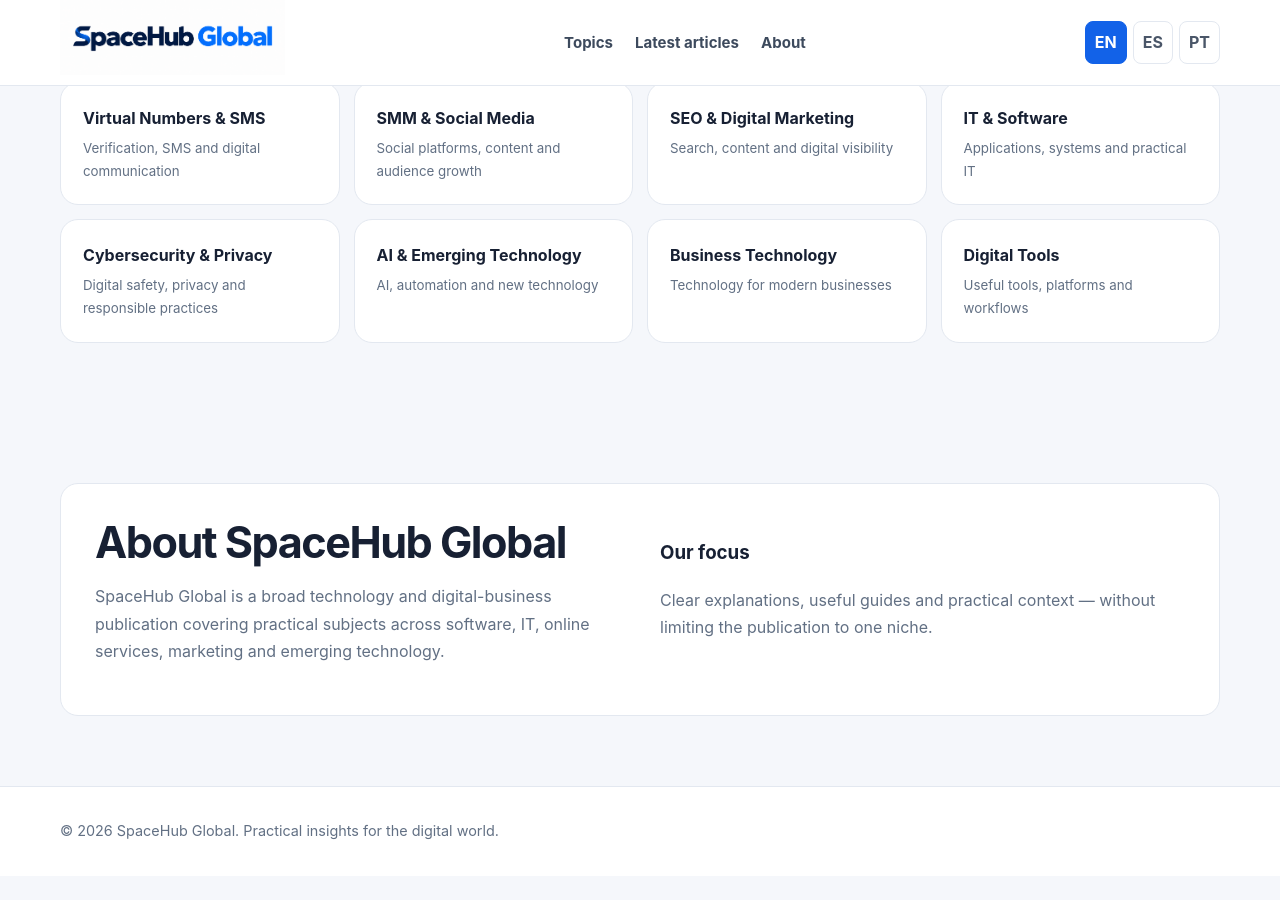
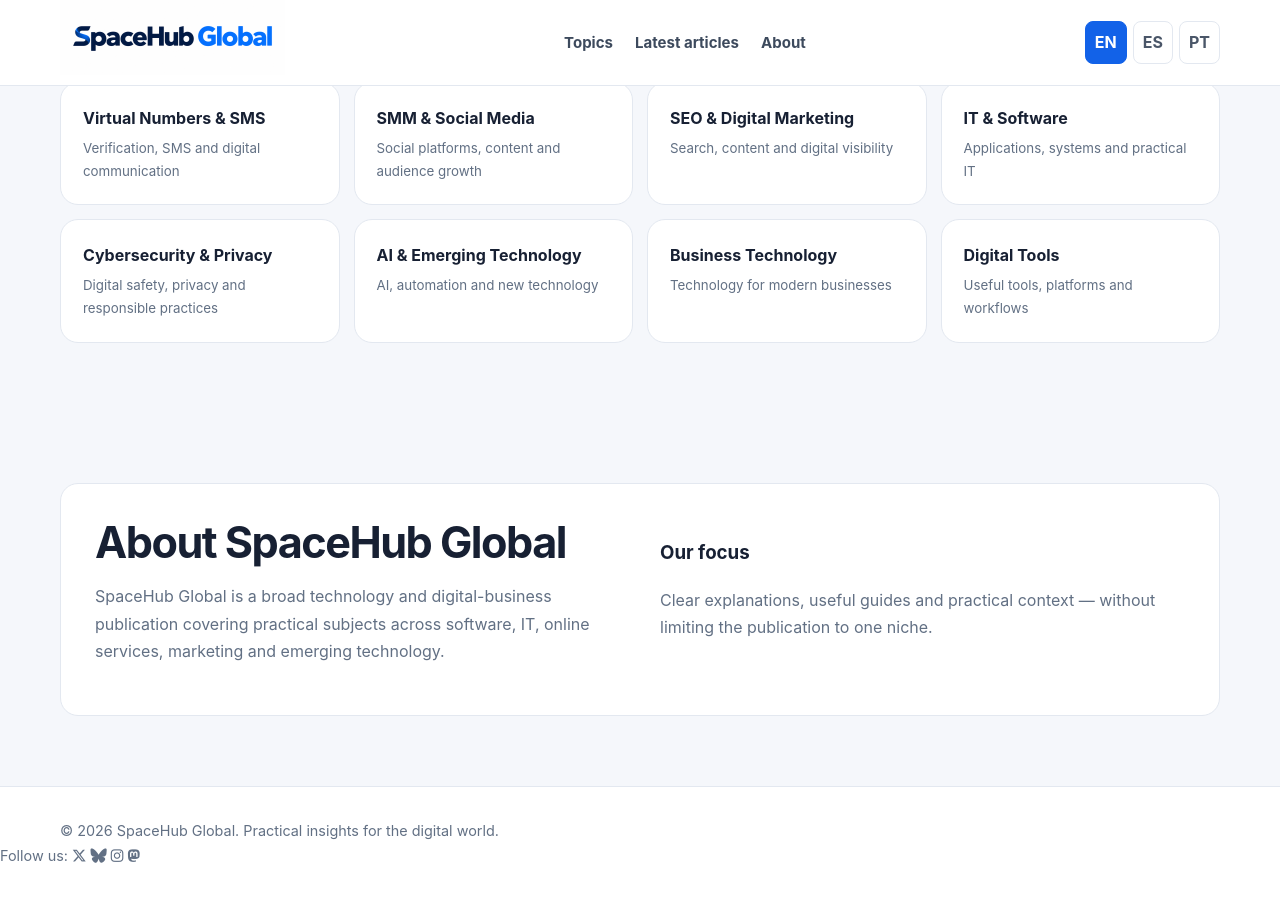
Before and after one commit to spacehubglobal/spacehubglobal.github.io, a Jekyll site: the page built from index.html, in a window 1280 px wide and 900 px high, scrolled down 1377 px. Built offline with Jekyll 4.4.1, drawn with Linux system fonts in a browser that asks for light colours; before the commit the page ends 2253 px from its top, so only the background shows below that.

Commit message:
update - social media link and logo

```diff
--- a/_layouts/article.html
+++ b/_layouts/article.html
@@ -9,6 +9,6 @@
 <style>
 body{margin:0;background:#f6f8fc;color:#172033;font:16px/1.75 system-ui,-apple-system,"Segoe UI",Roboto,Arial,sans-serif}.wrap{width:min(1080px,calc(100% - 34px));margin:auto}.top{background:#fff;border-bottom:1px solid #e3e8f0;padding:14px 0;position:sticky;top:0;z-index:10}.nav{display:flex;justify-content:space-between;align-items:center;gap:20px}.brand{font-weight:850;color:#1262e8;text-decoration:none}.actions{display:flex;gap:12px;align-items:center}.home{font-weight:700;color:#344054;text-decoration:none}.lang{font-size:.85rem;text-decoration:none;color:#1262e8;font-weight:800}.article{padding:45px 0 80px}.content{background:#fff;border:1px solid #e3e8f0;border-radius:18px;padding:clamp(22px,5vw,55px)}a{color:#1262e8}img{max-width:100%;height:auto}table{max-width:100%;border-collapse:collapse}th,td{padding:10px;border:1px solid #ddd;text-align:left}
 </style></head><body>
-<header class="top"><div class="wrap nav"><a class="brand" href="{{ '/' | relative_url }}"><img src="/assets/img/SpaceHub-Global-Logo.png" alt="SpaceHub Global" height="75px"></a><div class="actions"><a class="home" href="{% if page.lang == 'pt-BR' %}{{ '/pt-br/' | relative_url }}{% elsif page.lang == 'es' %}{{ '/es/' | relative_url }}{% else %}{{ '/' | relative_url }}{% endif %}">{% if page.lang == 'pt-BR' %}Início{% elsif page.lang == 'es' %}Inicio{% else %}Home{% endif %}</a><a class="lang" href="{{ '/' | relative_url }}">EN</a><a class="lang" href="{{ '/es/' | relative_url }}">ES</a><a class="lang" href="{{ '/pt-br/' | relative_url }}">PT</a></div></div></header>
+<header class="top"><div class="wrap nav"><a class="brand" href="{{ '/' | relative_url }}"><img src="/assets/img/SpaceHub-Global-Logo-225-75.png" alt="SpaceHub Global" height="75px" width="225px"></a><div class="actions"><a class="home" href="{% if page.lang == 'pt-BR' %}{{ '/pt-br/' | relative_url }}{% elsif page.lang == 'es' %}{{ '/es/' | relative_url }}{% else %}{{ '/' | relative_url }}{% endif %}">{% if page.lang == 'pt-BR' %}Início{% elsif page.lang == 'es' %}Inicio{% else %}Home{% endif %}</a><a class="lang" href="{{ '/' | relative_url }}">EN</a><a class="lang" href="{{ '/es/' | relative_url }}">ES</a><a class="lang" href="{{ '/pt-br/' | relative_url }}">PT</a></div></div></header>
 <main class="article"><div class="wrap"><article class="content">{{ content }}</article></div></main>
 </body></html>
--- a/_layouts/home.html
+++ b/_layouts/home.html
@@ -15,6 +15,7 @@
 <meta property="og:title" content="{{ page.title }} | {{ site.title }}">
 <meta property="og:description" content="{{ page.description }}">
 <meta property="og:url" content="{{ site.url }}{{ page.url }}">
+<link rel="stylesheet" href="https://cdn.jsdelivr.net/npm/@fortawesome/fontawesome-free@6.5.2/css/all.min.css">
 <style>
 :root{--ink:#172033;--muted:#627084;--blue:#1262e8;--blue2:#0b3d8f;--bg:#f5f7fb;--card:#fff;--line:#e3e8f0;--soft:#edf5ff}
 *{box-sizing:border-box}html{scroll-behavior:smooth}body{margin:0;background:var(--bg);color:var(--ink);font:16px/1.7 Inter,system-ui,-apple-system,"Segoe UI",Roboto,Arial,sans-serif}a{color:inherit;text-decoration:none}.wrap{width:min(1160px,calc(100% - 34px));margin:auto}
@@ -25,7 +26,7 @@
 </style>
 </head>
 <body>
-<header><div class="wrap nav"><a class="brand" href="{{ '/' | relative_url }}"><!-- SpaceHub <span>Global</span> --> <img src="/assets/img/SpaceHub-Global-Logo.png" alt="SpaceHub Global" height="75px"></a><nav class="links"><a href="#topics">{{ page.i18n.nav_topics }}</a><a href="#latest">{{ page.i18n.nav_latest }}</a><a href="#about">{{ page.i18n.nav_about }}</a></nav><div class="langs"><a class="lang{% if page.lang == 'en' %} active{% endif %}" href="{{ '/' | relative_url }}">EN</a><a class="lang{% if page.lang == 'es' %} active{% endif %}" href="{{ '/es/' | relative_url }}">ES</a><a class="lang{% if page.lang == 'pt-BR' %} active{% endif %}" href="{{ '/pt-br/' | relative_url }}">PT</a></div></div></header>
+<header><div class="wrap nav"><a class="brand" href="{{ '/' | relative_url }}"><!-- SpaceHub <span>Global</span> --> <img src="/assets/img/SpaceHub-Global-Logo-225-75.png" height="75px" alt="SpaceHub Global Logo"></a><nav class="links"><a href="#topics">{{ page.i18n.nav_topics }}</a><a href="#latest">{{ page.i18n.nav_latest }}</a><a href="#about">{{ page.i18n.nav_about }}</a></nav><div class="langs"><a class="lang{% if page.lang == 'en' %} active{% endif %}" href="{{ '/' | relative_url }}">EN</a><a class="lang{% if page.lang == 'es' %} active{% endif %}" href="{{ '/es/' | relative_url }}">ES</a><a class="lang{% if page.lang == 'pt-BR' %} active{% endif %}" href="{{ '/pt-br/' | relative_url }}">PT</a></div></div></header>
 <main>
 <section class="hero"><div class="wrap hero-grid"><div><div class="eyebrow">SpaceHub Global</div><h1>{{ page.i18n.hero_title }}</h1><p>{{ page.i18n.hero_text }}</p></div><div class="hero-card"><strong>{{ page.i18n.hero_card_title }}</strong><ul><li>{{ page.i18n.hero_1 }}</li><li>{{ page.i18n.hero_2 }}</li><li>{{ page.i18n.hero_3 }}</li><li>{{ page.i18n.hero_4 }}</li></ul></div></div></section>
 <section class="section" id="latest"><div class="wrap"><div class="section-head"><div><h2>{{ page.i18n.latest_title }}</h2><div class="muted">{{ page.i18n.latest_sub }}</div></div></div>
@@ -39,5 +40,20 @@
 </div></div></section>
 <section class="section" id="topics"><div class="wrap"><div class="section-head"><div><h2>{{ page.i18n.topics_title }}</h2><div class="muted">{{ page.i18n.topics_sub }}</div></div></div><div class="topics"><div class="topic">{{ page.i18n.t1 }}<small>{{ page.i18n.t1s }}</small></div><div class="topic">{{ page.i18n.t2 }}<small>{{ page.i18n.t2s }}</small></div><div class="topic">{{ page.i18n.t3 }}<small>{{ page.i18n.t3s }}</small></div><div class="topic">{{ page.i18n.t4 }}<small>{{ page.i18n.t4s }}</small></div><div class="topic">{{ page.i18n.t5 }}<small>{{ page.i18n.t5s }}</small></div><div class="topic">{{ page.i18n.t6 }}<small>{{ page.i18n.t6s }}</small></div><div class="topic">{{ page.i18n.t7 }}<small>{{ page.i18n.t7s }}</small></div><div class="topic">{{ page.i18n.t8 }}<small>{{ page.i18n.t8s }}</small></div></div></div></section>
 <section class="section" id="about"><div class="wrap"><div class="about"><div><h2>{{ page.i18n.about_title }}</h2><p class="muted">{{ page.i18n.about_text }}</p></div><div><h3>{{ page.i18n.about_focus }}</h3><p class="muted">{{ page.i18n.about_focus_text }}</p></div></div></div></section>
-</main><footer><div class="wrap">© 2026 SpaceHub Global. {{ page.i18n.footer }}</div></footer>
+</main><footer><div class="wrap">&copy; 2026 SpaceHub Global. {{ page.i18n.footer }}</div>
+<div class="footer-social">
+  <span>Follow us:</span>
+  <a href="https://x.com/spacehubglobal" target="_blank" rel="me noopener" aria-label="X (Twitter)" title="X (Twitter)">
+    <i class="fa-brands fa-x-twitter"></i>
+  </a>
+  <a href="https://bsky.app/profile/spacehubglobal.bsky.social" target="_blank" rel="me noopener" aria-label="Bluesky" title="Bluesky">
+    <i class="fa-brands fa-bluesky"></i>
+  </a>
+  <a href="https://www.instagram.com/spacehubglobalofficial" target="_blank" rel="me noopener" aria-label="Instagram" title="Instagram">
+    <i class="fa-brands fa-instagram"></i>
+  </a>
+  <a href="https://mastodon.social/@spacehubglobal" target="_blank" rel="me noopener" aria-label="Mastodon" title="Mastodon">
+    <i class="fa-brands fa-mastodon"></i>
+  </a>
+</div></footer>
 </body></html>
```
Also changed, not shown: assets/img/SpaceHub-Global-Logo-225-75.png (added).
